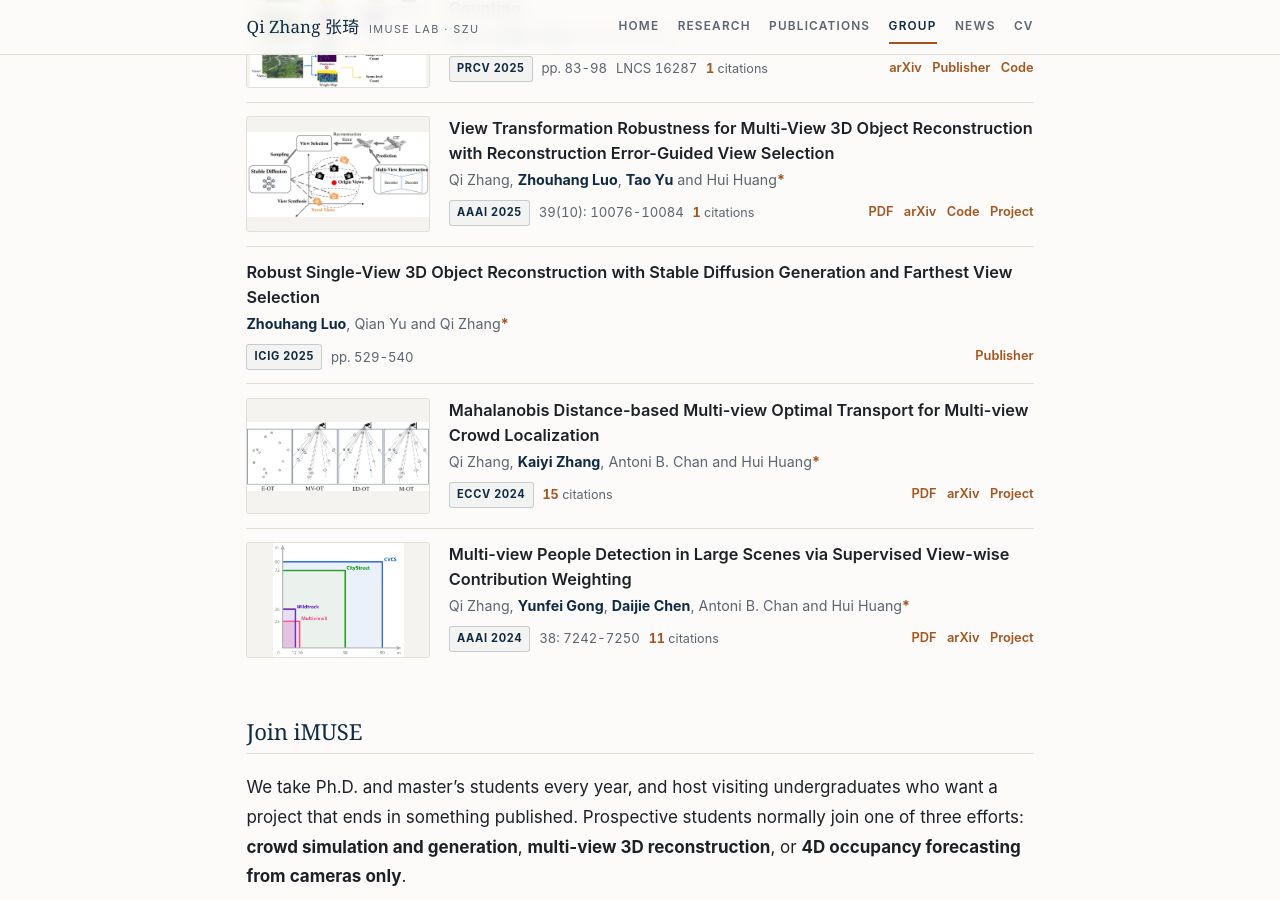
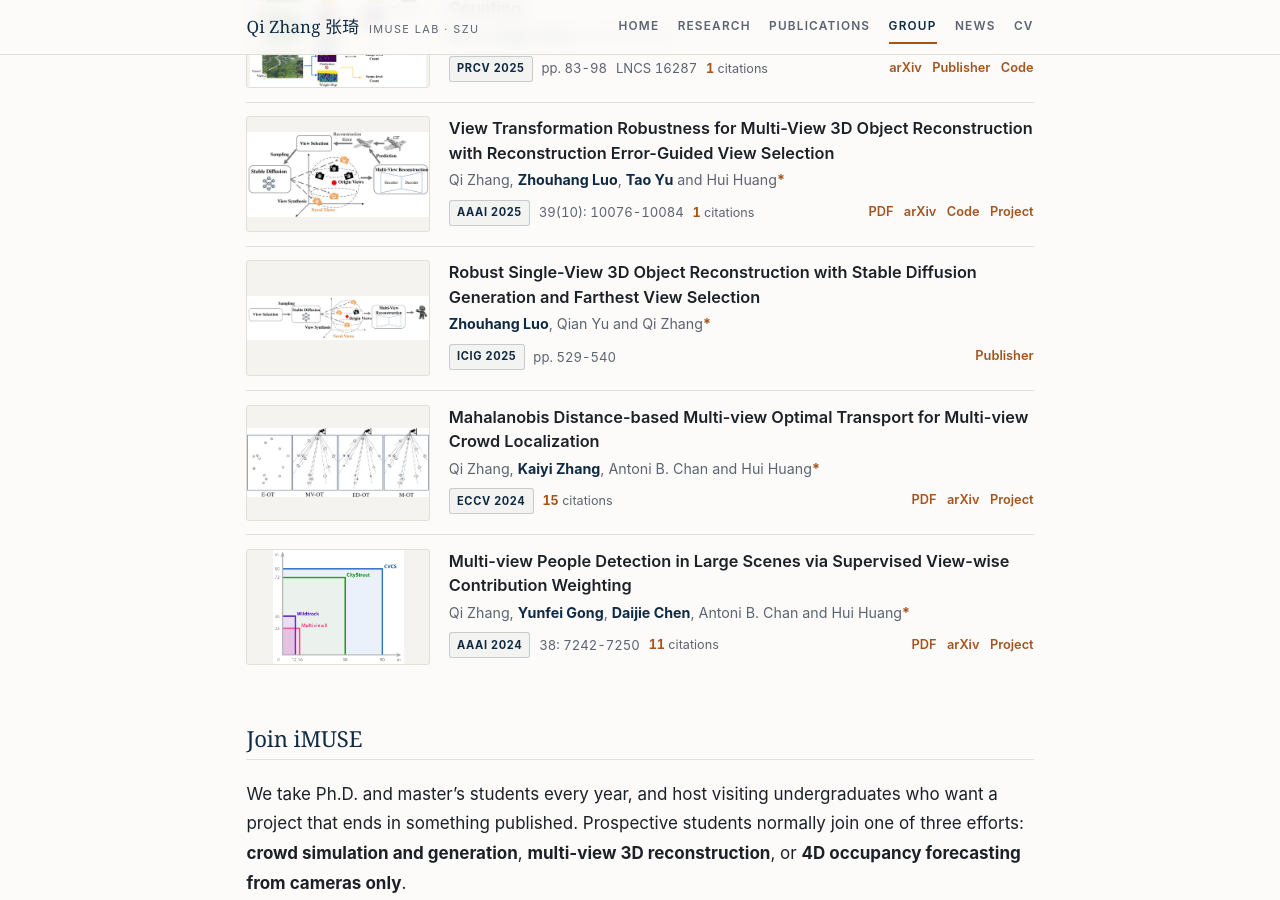
Before and after one commit to zqyq/zqyq.github.io, a Jekyll site: the page built from group/index.html, in a window 1280 px wide and 900 px high, scrolled down 5192 px. Built offline with Jekyll 4.4.1, drawn with Linux system fonts in a browser that asks for light colours.

Commit message:
Add the last two paper figures from the sources he supplied
Both were Figure 1 crops taken straight from the provided PDFs. The ICIG figure
is a 4.2:1 pipeline diagram, so it sits small in the thumbnail slot; the CITS
figure is the tiger de-fencing example with its spectral-response chart.

Every publication entry now carries a figure from its own paper: 26 of 26.

```diff
--- a/_data/publications.yml
+++ b/_data/publications.yml
@@ -248,6 +248,7 @@
     citations: 0
     links:
       doi: "https://doi.org/10.1007/978-981-95-3393-0_43"
+    thumb: /assets/img/papers/single-view-icig25.jpg
     selected: false
     topic: 3d
 
@@ -458,5 +459,6 @@
     citations: 4
     links:
       doi: "https://ieeexplore.ieee.org/abstract/document/7546396/"
+    thumb: /assets/img/papers/de-fencing-cits16.jpg
     selected: false
     topic: beyond
```
Also changed, not shown: assets/img/papers/de-fencing-cits16.jpg (added), assets/img/papers/single-view-icig25.jpg (added).
